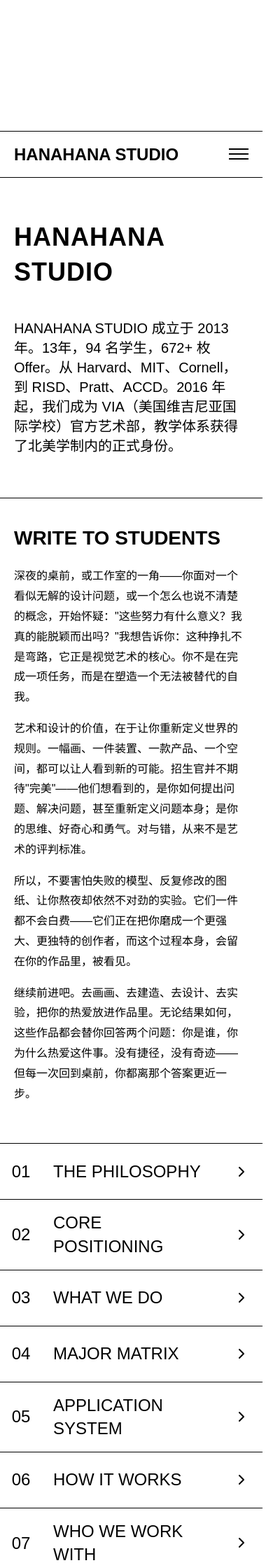
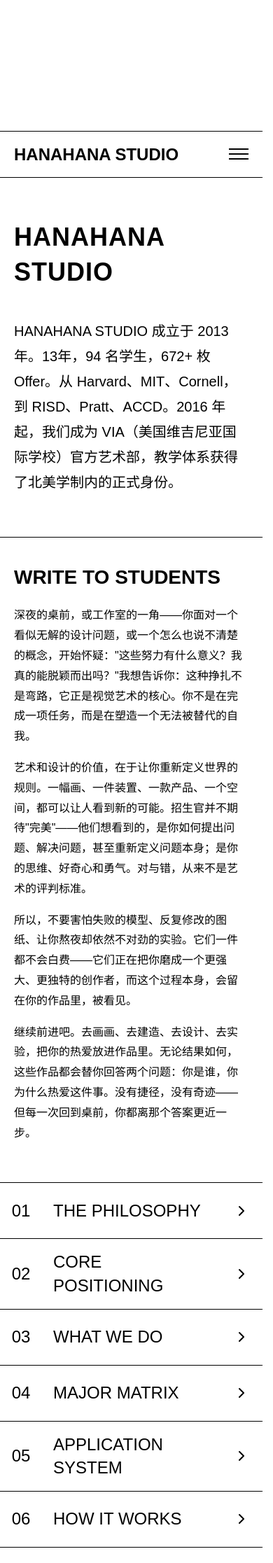
Before and after one commit to chriscxue/hanahana.studio, a Jekyll site: the page built from Consulting.html, in a window 390 px wide. Shown: the top 2233 px of the page at 70% size. Built offline with Jekyll 4.4.1, drawn with Linux system fonts in a browser that asks for light colours; some web fonts are replaced.

Commit message:
Consulting HERO区768px断点微调：主标题48→60px，Intro正文改为200/1.8
按最新确认的目标值修正：768px主标题60px/800/1.4(原提交是48px)；
Intro正文字号仍24px，但字重400→200、行距1.4→1.8(原提交是400/1.4)。
480px档未单独覆盖字重/行距，会自动继承这次改动，已实测确认(36×1.4/20×1.8正确)。

```diff
--- a/Consulting.html
+++ b/Consulting.html
@@ -434,7 +434,7 @@ description: "HANAHANA STUDIO是美国VIA高中官方艺术部与独立艺术院
             .mobile-br { display: block; }
 
             .section-title {
-                font-size: 48px;
+                font-size: 60px;
                 font-weight: 800;
                 line-height: 1.4;
                 margin-bottom: 20px;
@@ -474,8 +474,8 @@ description: "HANAHANA STUDIO是美国VIA高中官方艺术部与独立艺术院
 
             .intro-text {
                 font-size: 24px;
-                font-weight: 400;
-                line-height: 1.4;
+                font-weight: 200;
+                line-height: 1.8;
             }
 
             .project-name {
```
